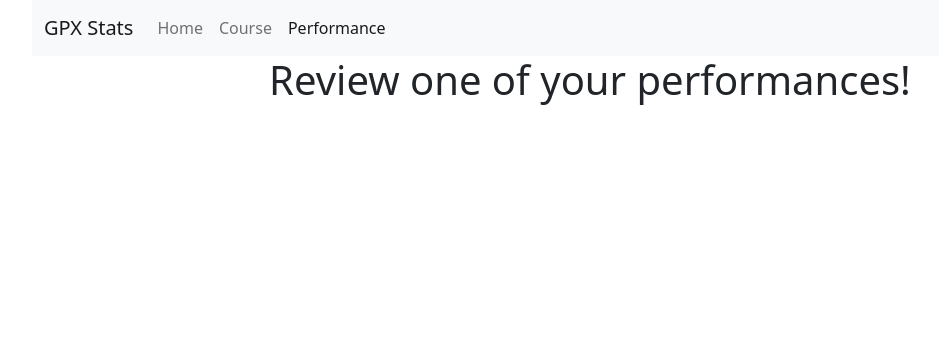
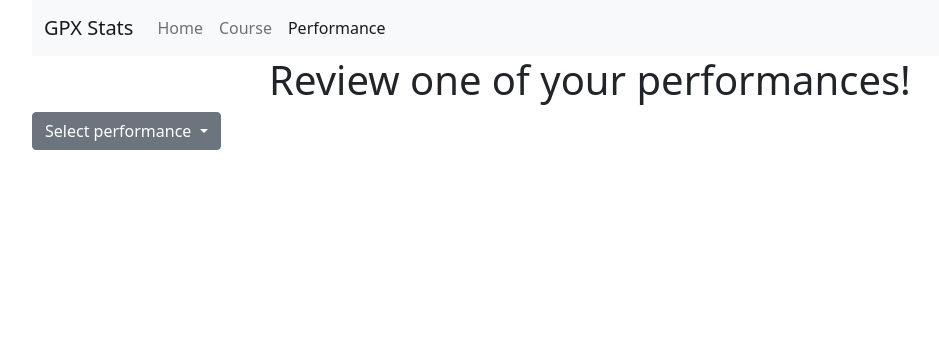
Before and after one commit to sudoale/gpx_stats, a Flask app: page /performance in a window 1280 px wide. Shown: the top 356 px of the page, without its empty margins (50-989 px from the left). Run offline with Flask 2, Linux system fonts and the light colour scheme; some libraries are stand-ins or nearby versions.

Commit message:
added base layout for course and performance

```diff
--- a/templates/base.html
+++ b/templates/base.html
@@ -14,7 +14,7 @@
 <div class="container">
     <nav class="navbar navbar-expand-lg navbar-light bg-light">
   <div class="container-fluid">
-    <a class="navbar-brand" href="#">GPX Stats</a>
+    <a class="navbar-brand" href="/">GPX Stats</a>
     <button class="navbar-toggler" type="button" data-bs-toggle="collapse" data-bs-target="#navbarNav" aria-controls="navbarNav" aria-expanded="false" aria-label="Toggle navigation">
       <span class="navbar-toggler-icon"></span>
     </button>
--- a/templates/performance.html
+++ b/templates/performance.html
@@ -5,6 +5,16 @@
 {% block content %}
 <div class="container">
   <h1 class="text-center">Review one of your performances!</h1>
+  <div class="dropdown">
+    <a class="btn btn-secondary dropdown-toggle" href="#" role="button" id="dropdownMenuLink" data-bs-toggle="dropdown" aria-expanded="false">
+      Select performance
+    </a>
 
+    <ul class="dropdown-menu" aria-labelledby="dropdownMenuLink">
+      <li><a class="dropdown-item" href="#">Performance 1</a></li>
+      <li><a class="dropdown-item" href="#">Performance 2</a></li>
+      <li><a class="dropdown-item" href="#">Performance 3</a></li>
+    </ul>
+  </div>
 </div>
 {% endblock %}
```
Also changed, not shown: templates/course.html (+10 -0 lines).
